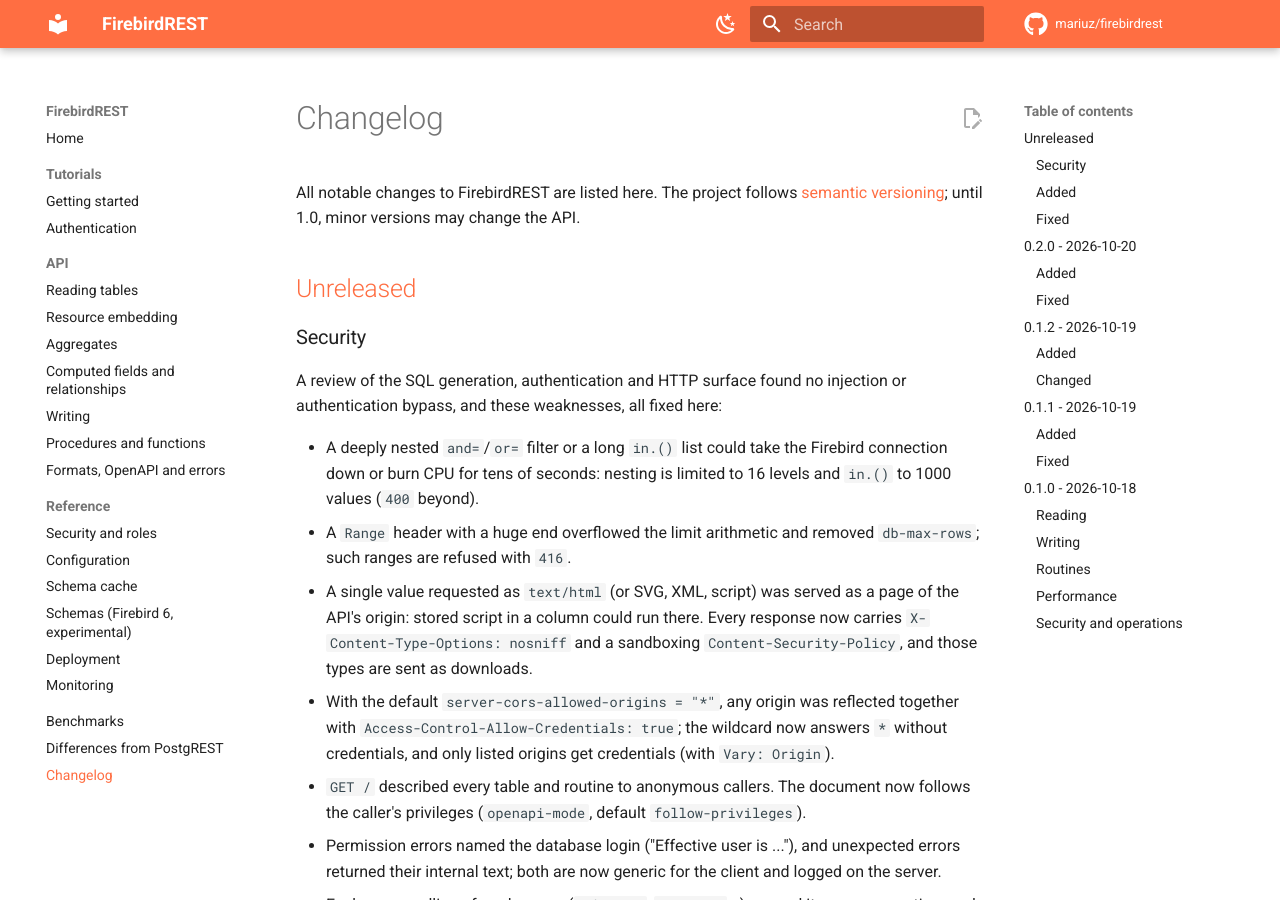
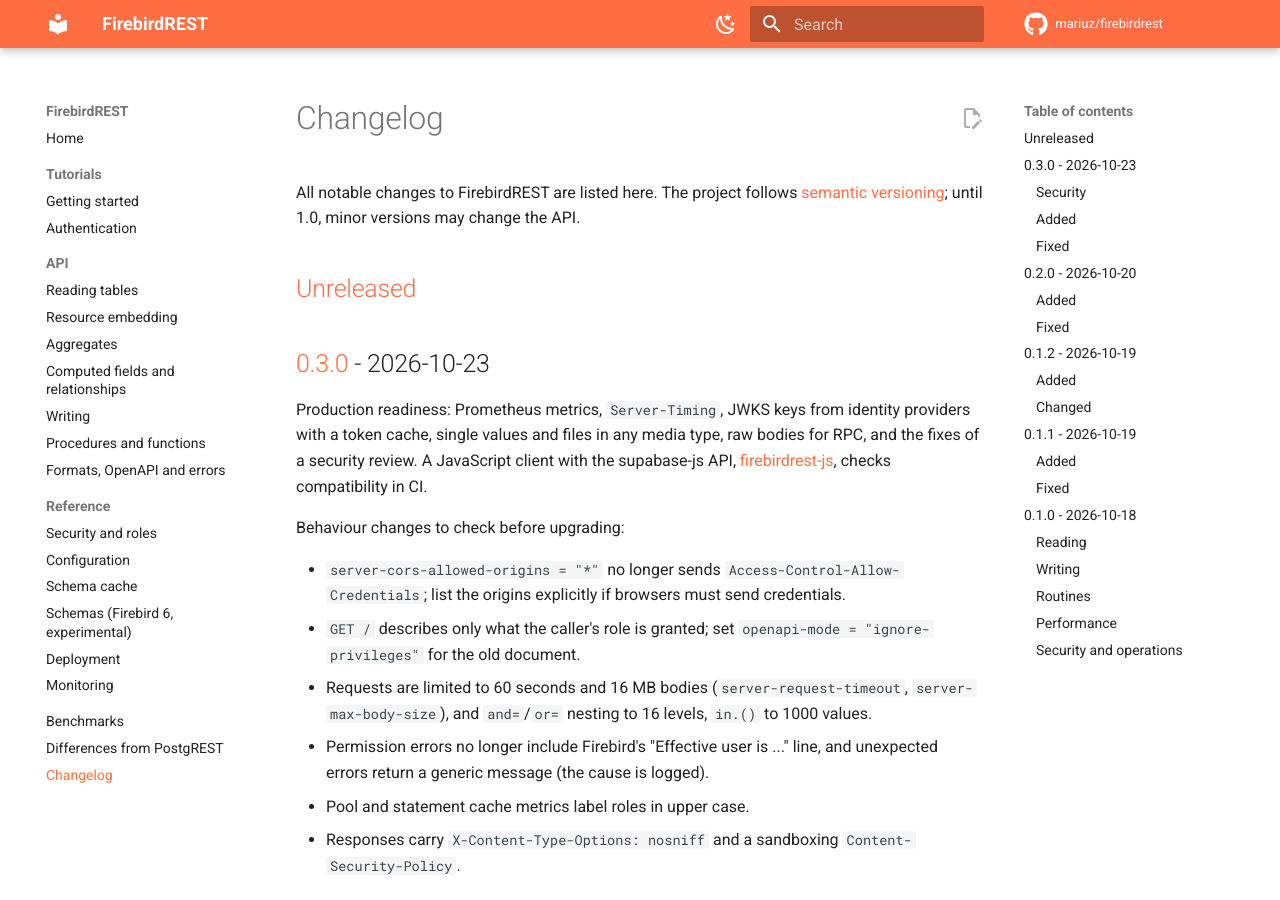
Before and after one commit to mariuz/firebirdrest, an MkDocs documentation site: the page built from docs/changelog.md, in a window 1280 px wide and 900 px high. Built offline with MkDocs 1.6.1 and Material for MkDocs 9.7.7, drawn with Linux system fonts in a browser that asks for light colours; comment, search, counter and statistics services are not loaded.

Commit message:
release: prepare 0.3.0
Co-Authored-By: Claude Fable 5.1 <noreply@anthropic.com>
Claude-Session: https://claude.ai/code/session_01U3tzQd3SecVYSRkcxDSFQV

```diff
--- a/CHANGELOG.md
+++ b/CHANGELOG.md
@@ -4,6 +4,26 @@ All notable changes to FirebirdREST are listed here. The project follows
 [semantic versioning](https://semver.org); until 1.0, minor versions may change the API.
 
 ## [Unreleased]
+
+## [0.3.0] - 2026-10-23
+
+Production readiness: Prometheus metrics, `Server-Timing`, JWKS keys from identity providers
+with a token cache, single values and files in any media type, raw bodies for RPC, and the fixes
+of a security review. A JavaScript client with the supabase-js API,
+[firebirdrest-js](https://github.com/mariuz/firebirdrest-js), checks compatibility in CI.
+
+Behaviour changes to check before upgrading:
+
+- `server-cors-allowed-origins = "*"` no longer sends `Access-Control-Allow-Credentials`; list
+  the origins explicitly if browsers must send credentials.
+- `GET /` describes only what the caller's role is granted; set
+  `openapi-mode = "ignore-privileges"` for the old document.
+- Requests are limited to 60 seconds and 16 MB bodies (`server-request-timeout`,
+  `server-max-body-size`), and `and=`/`or=` nesting to 16 levels, `in.()` to 1000 values.
+- Permission errors no longer include Firebird's "Effective user is ..." line, and unexpected
+  errors return a generic message (the cause is logged).
+- Pool and statement cache metrics label roles in upper case.
+- Responses carry `X-Content-Type-Options: nosniff` and a sandboxing `Content-Security-Policy`.
 
 ### Security
 
@@ -207,7 +227,8 @@ First release. Supports Firebird 3, 4 and 5.
 - `admin-pprof` serves Go profiling endpoints on the admin port.
 - Release workflow can be started from GitHub (Actions, then Release, then Run workflow).
 
-[Unreleased]: https://github.com/mariuz/firebirdrest/compare/v0.2.0...HEAD
+[Unreleased]: https://github.com/mariuz/firebirdrest/compare/v0.3.0...HEAD
+[0.3.0]: https://github.com/mariuz/firebirdrest/compare/v0.2.0...v0.3.0
 [0.2.0]: https://github.com/mariuz/firebirdrest/compare/v0.1.2...v0.2.0
 [0.1.2]: https://github.com/mariuz/firebirdrest/compare/v0.1.1...v0.1.2
 [0.1.1]: https://github.com/mariuz/firebirdrest/compare/v0.1.0...v0.1.1
```
Also changed, not shown: README.md (+2 -2 lines), docs/index.md (+1 -1 lines).
